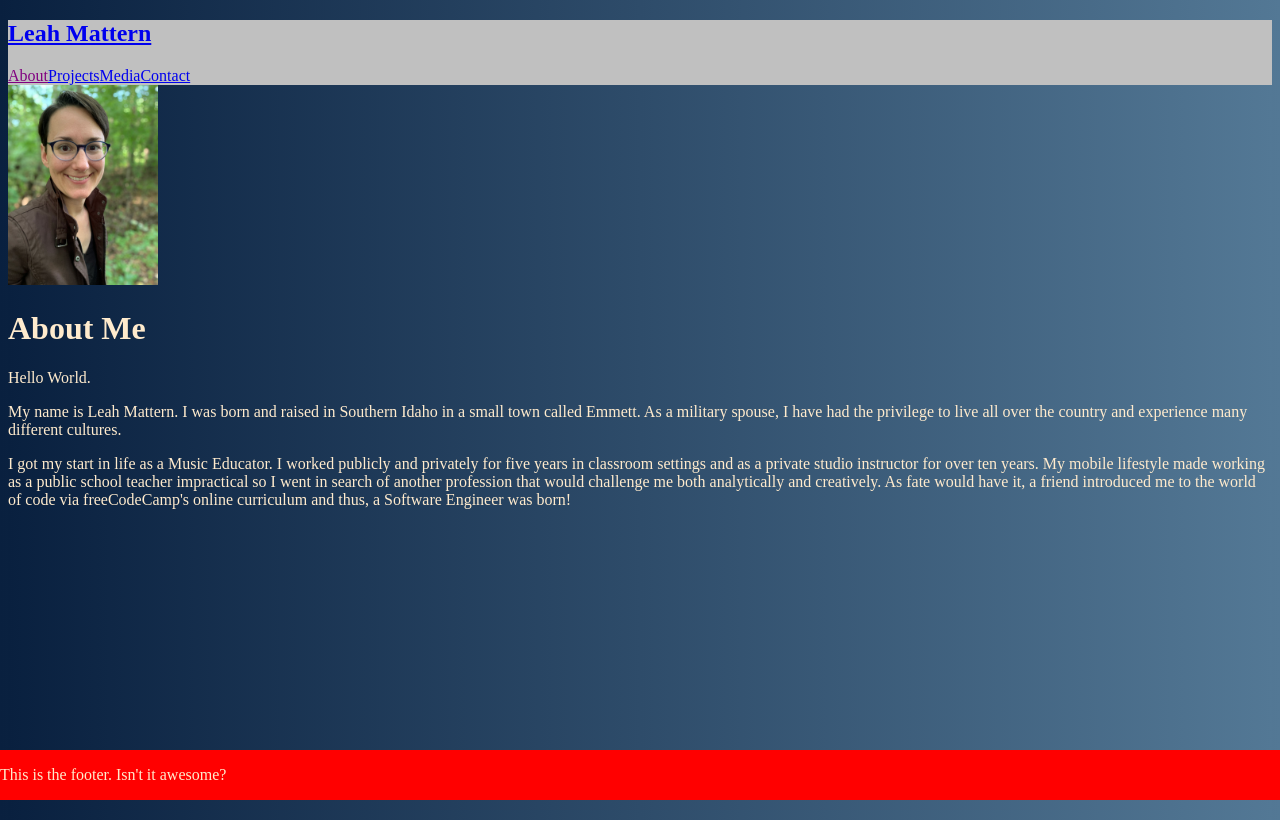
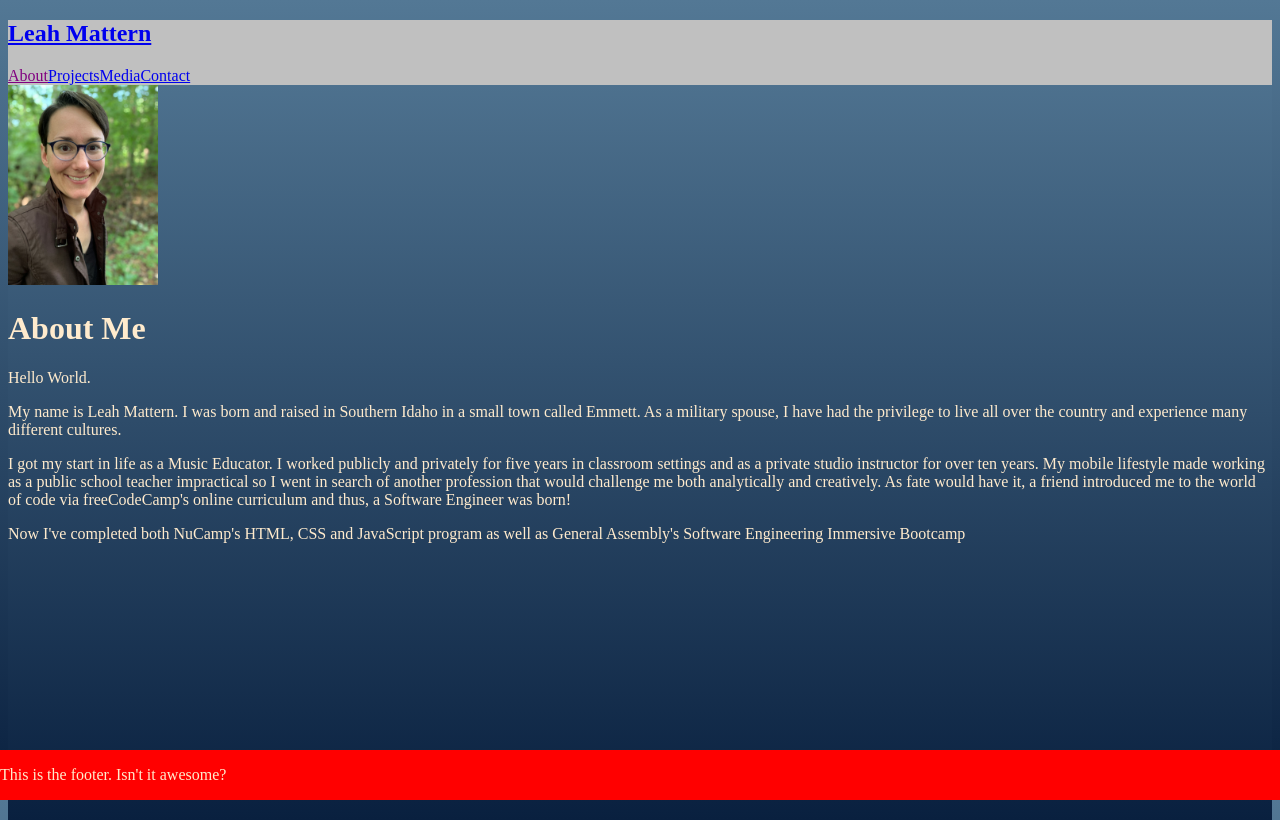
Before and after one commit to Lady-Mattern/portfolio, a React (Create React App) app: page /about in a window 1280 px wide. Built offline with nearby package versions, Linux system fonts and the light colour scheme.

Commit message:
Made the Footer component stick to the bottom of the screen by giving it a fixed position. Trying to add to the About page.

```diff
--- a/src/pages/About.js
+++ b/src/pages/About.js
@@ -21,7 +21,7 @@ class About extends Component {
                     As fate would have it, a friend introduced me to the world of code via freeCodeCamp's online curriculum and thus, a Software Engineer was born!
                 </p>
                 <p>
-
+                    Now I've completed both NuCamp's HTML, CSS and JavaScript program as well as General Assembly's Software Engineering Immersive Bootcamp
                 </p>
             </div>
         )
--- a/src/styles/styles.css
+++ b/src/styles/styles.css
@@ -1,6 +1,6 @@
 html, body {
     height: 100%;
-    background: linear-gradient(to right, #09203f, #537895);
+    background: linear-gradient(360deg, #09203f, #537895);
     color: blanchedalmond;
 }
 
@@ -18,7 +18,7 @@ html, body {
 
 .Footer {
     background-color: red;
-    position: absolute;
+    position: fixed;
     left: 0;
     right: 0;
     bottom: 0;
```
